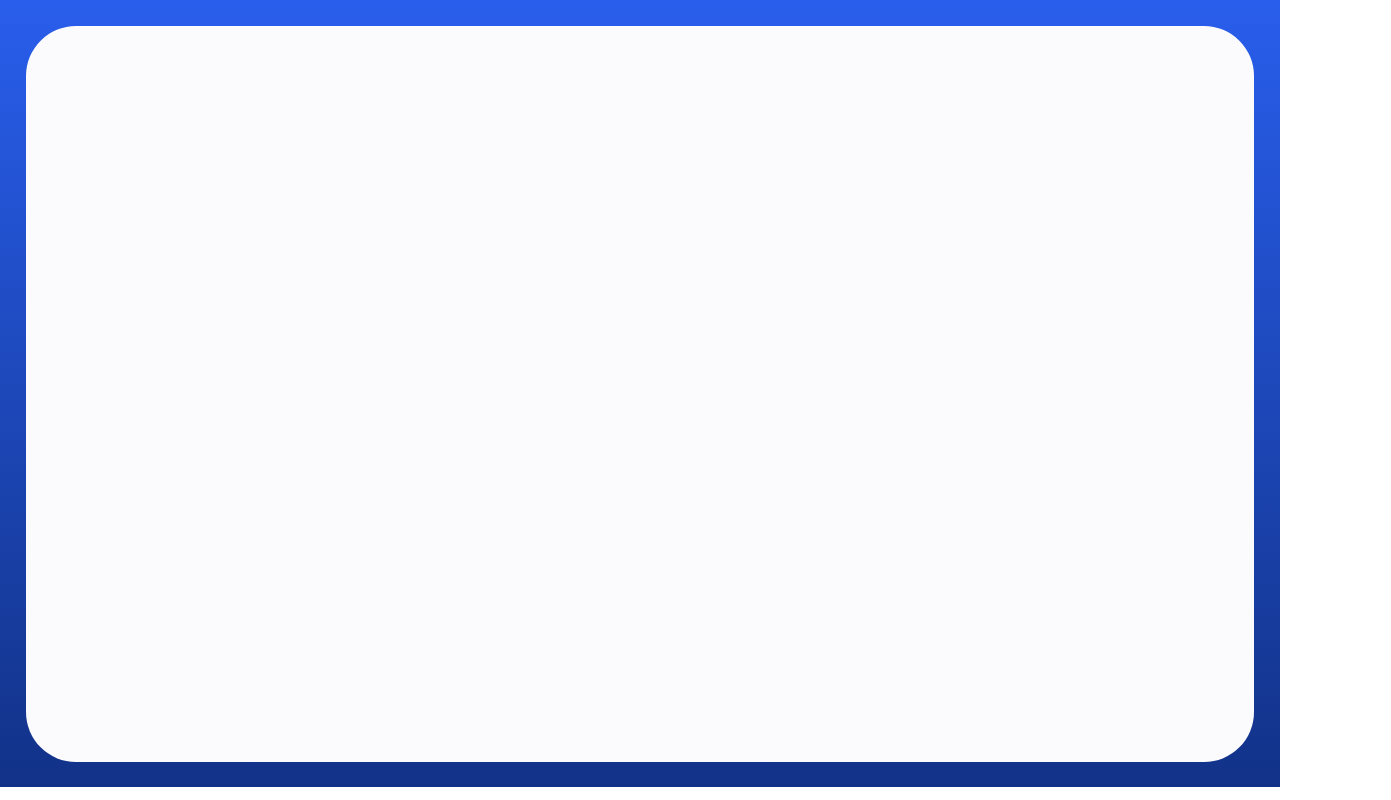
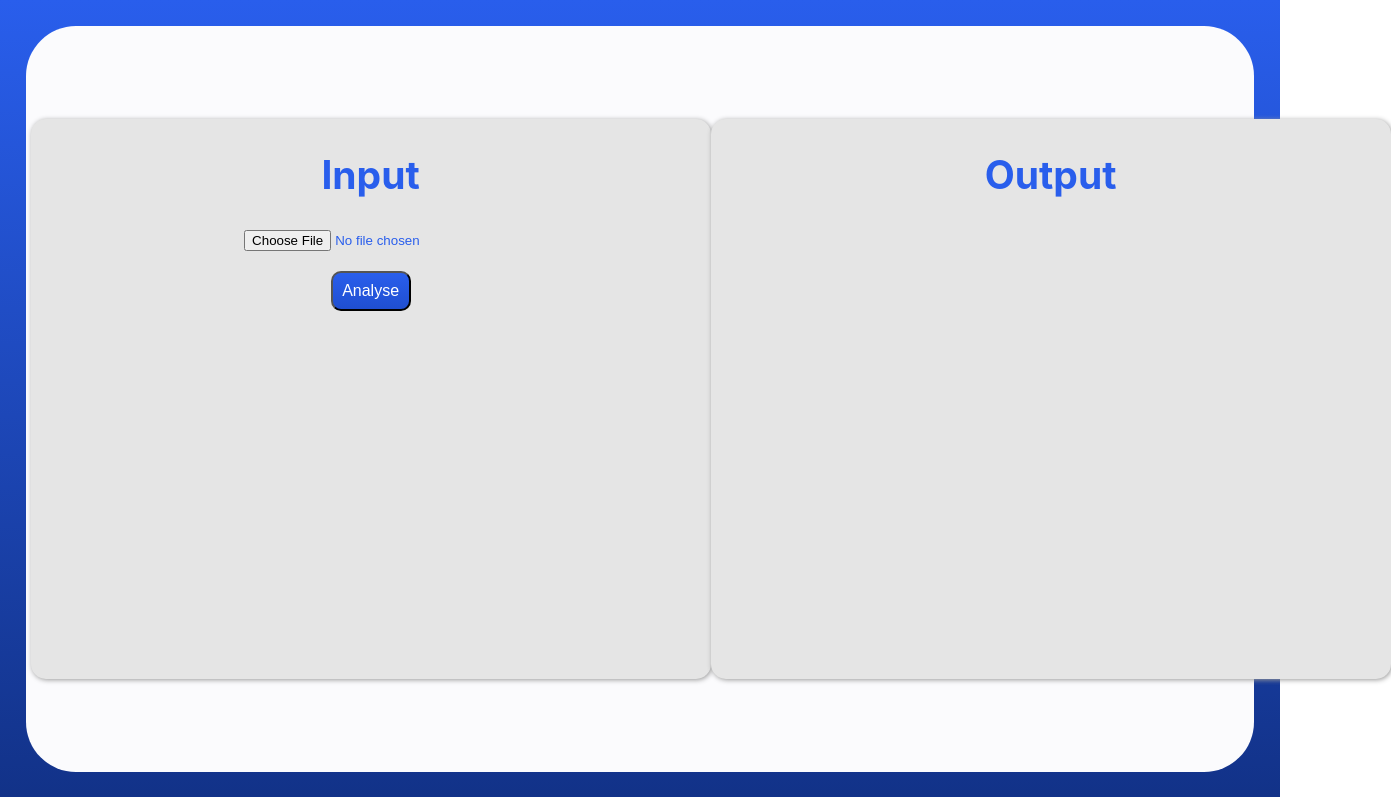
Before and after one commit to Agneya-D-A/mini-project, a React (Create React App) app: page / in a window 1280 px wide. Shown: the whole page, 1391 px wide, since content can reach past the window. Built offline with nearby package versions, Linux system fonts and the light colour scheme.

Commit message:
Frontend input box initialized

```diff
--- a/src/App.css
+++ b/src/App.css
@@ -2,6 +2,7 @@
   text-align: center;
   background-image: linear-gradient(#295EEC, #123288);
   padding: 2%;
+  max-height: 100vh;
 }
 
 .App-logo {
@@ -19,12 +20,13 @@
   background-color: #FBFBFD;
   min-height: 92vh;
   display: flex;
-  flex-direction: column;
+  flex-direction: row;
   align-items: center;
-  justify-content: center;
+  justify-content: space-evenly;
   border-radius: 50px;
   font-size: calc(10px + 2vmin);
   color: white;
+  padding: 5px;
 }
 
 .App-link {
--- a/src/App.js
+++ b/src/App.js
@@ -1,14 +1,26 @@
 import logo from './logo.svg';
 import './App.css';
+import InputBox from './components/InputBox';
+import OutputBox from './components/OutputBox';
+import { createContext, useState } from 'react';
+
+const formContext = createContext();
 
 function App() {
+  const [imageFile, setImageFile] = useState(null);
+  const [imageUrl, setImageUrl] = useState(null);
   return (
+    <formContext.Provider value={{imageFile, setImageFile, imageUrl, setImageUrl}}>
     <div className="App">
       <header className="App-header">
-
+        <InputBox/>
+        <OutputBox/>
       </header>
     </div>
+    </formContext.Provider>
   );
 }
 
 export default App;
+
+export {formContext};
--- /dev/null
+++ b/src/components/Boxes.css
@@ -0,0 +1,42 @@
+/* .input-box{
+
+}
+
+.output-box{
+
+} */
+
+.box{
+    min-height: 70vh;
+    background-color: #E5E5E5;
+    box-shadow: #999999 1px 1px 5px;
+    min-width: 85vh;
+    border-radius: 15px;
+    color: #295EEC;
+    display: flex;
+    flex-direction: column;
+    justify-content: flex-start;
+    align-items: center;
+}
+
+.input-image{
+    max-width: 500px;
+    max-height: 500px;
+}
+
+.input-form{
+    display: flex;
+    flex-direction: column;
+    justify-content: space-evenly;
+    align-items: center;
+    gap: 20px
+}
+
+.analyse-button{
+    background-image: linear-gradient(#295EEC, hsl(224, 74%, 47%));
+    color: white;
+    font-size: medium;
+    border-radius: 10px;
+    height: 40px;
+    width: 80px;
+}
--- /dev/null
+++ b/src/components/InputBox.js
@@ -0,0 +1,30 @@
+import React, {useState, useContext} from 'react';
+import './Boxes.css';
+import { formContext } from '../App';
+
+export default function InputBox(){
+
+    const {imageFile, setImageFile, imageUrl, setImageUrl} = useContext(formContext)
+    function handleFileChange(e){
+        const file = e.target.files[0];
+        setImageFile(file);
+        setImageUrl(URL.createObjectURL(file));
+    }
+
+    function getSegmentedImage(e){
+        e.preventDefault();
+    }
+
+    return (
+        <div className="input-box box">
+            <h2>Input</h2>
+            <form className='input-form' onSubmit={getSegmentedImage}>
+                <input type='file' onChange={handleFileChange}/>
+                {
+                    imageFile && <img src={imageUrl} className='input-image' alt='file aint loading'/>
+                }
+                <button className='analyse-button'>Analyse</button>
+            </form>
+        </div>
+    )
+}
--- /dev/null
+++ b/src/components/OutputBox.js
@@ -0,0 +1,10 @@
+import React from 'react';
+import './Boxes.css';
+
+export default function OutputBox(){
+    return (
+        <div className="output-box box">
+            <h2>Output</h2>
+        </div>
+    )
+}
```
Also changed, not shown: 1 other file (tests, documents, lock files or other folders).
